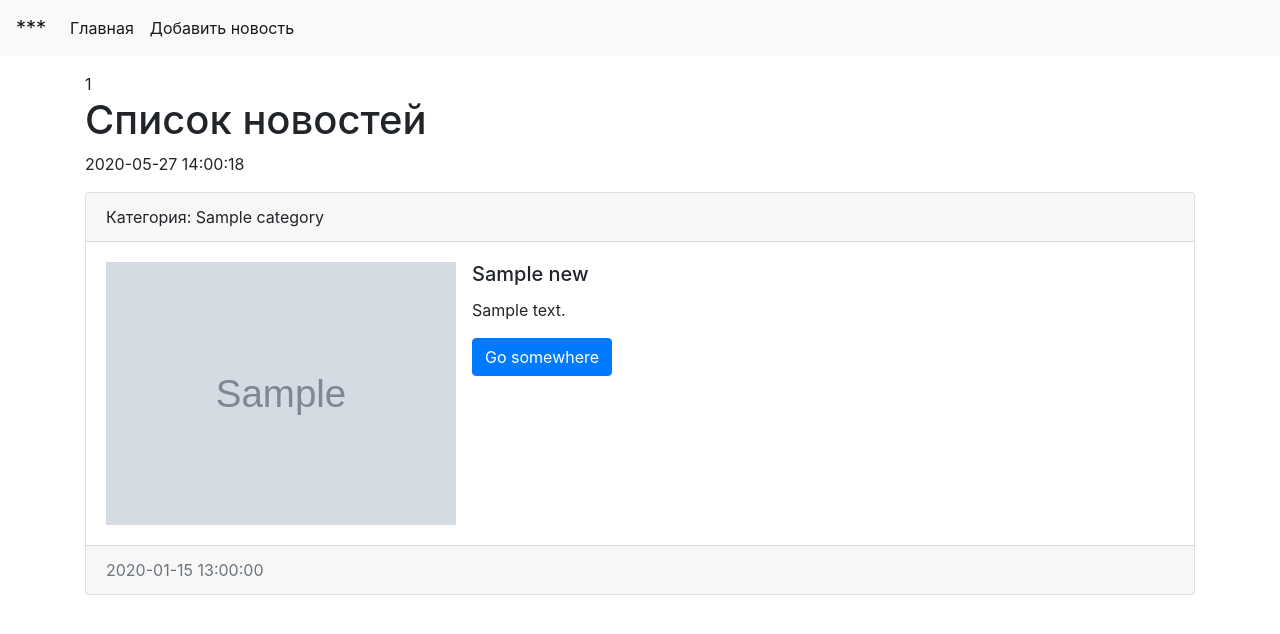
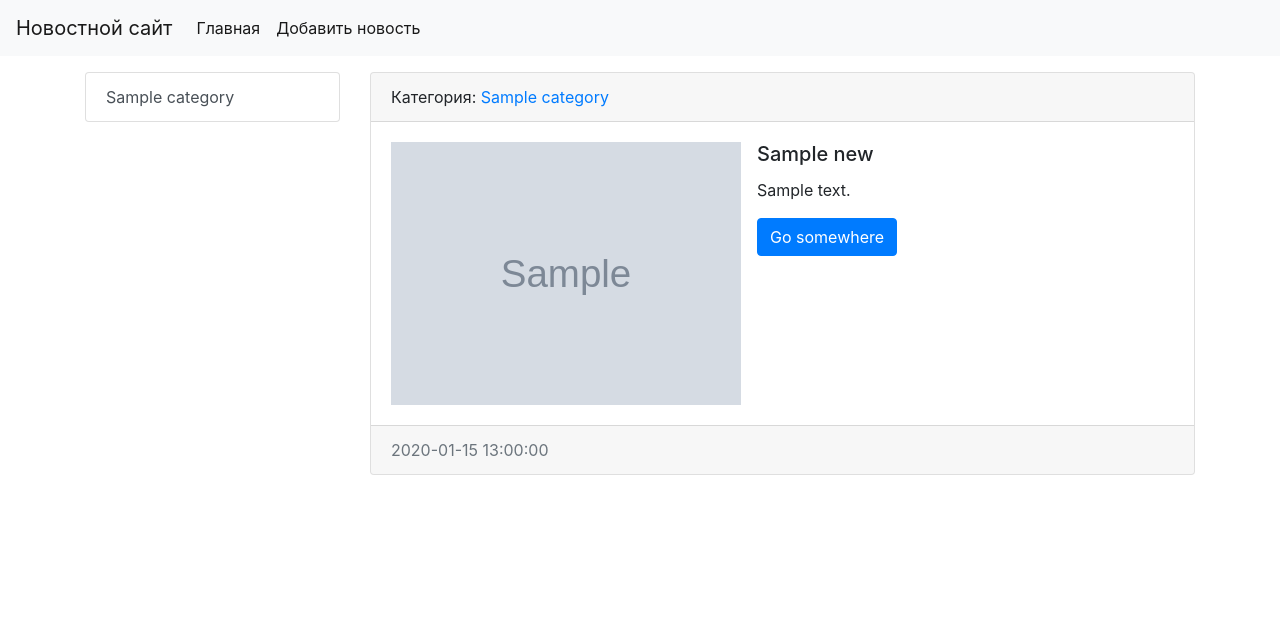
Before and after one commit to girgenson/learnin_django, a Django app: page /news/ in a window 1280 px wide. Shown: the top 634 px of the page. Run offline with Django 3.2, Linux system fonts and the light colour scheme; tables that the repository leaves empty hold one stand-in row (values such as "Sample post"); grey boxes marked "Sample" are stand-in pictures; some libraries are stand-ins or nearby versions.

Commit message:
Reorganize of html structure, 'get_category' view

```diff
--- a/mysite/settings.py
+++ b/mysite/settings.py
@@ -62,7 +62,7 @@ ROOT_URLCONF = 'mysite.urls'
 TEMPLATES = [
     {
         'BACKEND': 'django.template.backends.django.DjangoTemplates',
-        'DIRS': [],
+        'DIRS': [os.path.join(BASE_DIR, 'templates')],
         'APP_DIRS': True,
         'OPTIONS': {
             'context_processors': [
--- a/news/templates/news/index.html
+++ b/news/templates/news/index.html
@@ -1,49 +1,28 @@
-<!doctype html>
-<html lang="en">
-  <head>
-    <!-- Required meta tags -->
-    <meta charset="utf-8">
-    <meta name="viewport" content="width=device-width, initial-scale=1, shrink-to-fit=no">
-
-    <!-- Bootstrap CSS -->
-    <link rel="stylesheet" href="https://stackpath.bootstrapcdn.com/bootstrap/4.3.1/css/bootstrap.min.css" integrity="sha384-ggOyR0iXCbMQv3Xipma34MD+dH/1fQ784/j6cY/iJTQUOhcWr7x9JvoRxT2MZw1T" crossorigin="anonymous">
-
-    <title>{{ title }}</title>
-  </head>
+{% extends 'base.html' %}
 
 
-  <body>
+{% block title %}
+    {{ title }}  ::  {{ block.super }}
+{% endblock title %}
 
-    <nav class="navbar navbar-expand-lg navbar-light bg-light">
-      <a class="navbar-brand" href="/">***</a>
-      <button class="navbar-toggler" type="button" data-toggle="collapse" data-target="#navbarSupportedContent" aria-controls="navbarSupportedContent" aria-expanded="false" aria-label="Toggle navigation">
-        <span class="navbar-toggler-icon"></span>
-      </button>
-
-      <div class="collapse navbar-collapse" id="navbarSupportedContent">
-        <ul class="navbar-nav mr-auto">
-          <li class="nav-item active">
-            <a class="nav-link" href="/">Главная<span class="sr-only">(current)</span></a>
-          </li>
-          <li class="nav-item active">
-            <a class="nav-link" href="/">Добавить новость<span class="sr-only">(current)</span></a>
-          </li>
-        </ul>
+{% block sidebar %}
+    <div class="col-md-3">
+        <div class="list-group">
+            {% for item in categories %}
+                <a href="{% url 'category' item.pk %}" class="list-group-item list-group-item-action">{{ item.title }}</a>
+            {% endfor %}
         </div>
-    </nav>
+    </div>
+{% endblock sidebar %}
 
 
-    <div class="container mt-3">
-      {{ news.count }}
-      <h1>{{ title }}</h1>
-      <p>{% now "Y-m-d H:i:s" %}</p>
-      <div class="row">
-        <div class="col-md-12">
+{% block content %}
 
+    <div class="col-md-9">
         {% for item in news %}
             <div class="card mb-3">
                 <div class="card-header">
-                Категория: {{ item.category.title }}
+                    Категория: <a href="{% url 'category' item.category.pk %}">{{ item.category.title }}</a>
                 </div>
                 <div class="card-body">
                     <div class="media">
@@ -68,14 +47,5 @@
             <p>Sorry, there no any peace of news</p>
         {% endfor %}
     </div>
-      </div>
-    </div>
 
-
-    <!-- Optional JavaScript -->
-    <!-- jQuery first, then Popper.js, then Bootstrap JS -->
-    <script src="https://code.jquery.com/jquery-3.3.1.slim.min.js" integrity="sha384-q8i/X+965DzO0rT7abK41JStQIAqVgRVzpbzo5smXKp4YfRvH+8abtTE1Pi6jizo" crossorigin="anonymous"></script>
-    <script src="https://cdnjs.cloudflare.com/ajax/libs/popper.js/1.14.7/umd/popper.min.js" integrity="sha384-UO2eT0CpHqdSJQ6hJty5KVphtPhzWj9WO1clHTMGa3JDZwrnQq4sF86dIHNDz0W1" crossorigin="anonymous"></script>
-    <script src="https://stackpath.bootstrapcdn.com/bootstrap/4.3.1/js/bootstrap.min.js" integrity="sha384-JjSmVgyd0p3pXB1rRibZUAYoIIy6OrQ6VrjIEaFf/nJGzIxFDsf4x0xIM+B07jRM" crossorigin="anonymous"></script>
-  </body>
-</html>
+{% endblock content %}
--- a/news/urls.py
+++ b/news/urls.py
@@ -1,7 +1,8 @@
 from django.urls import path
-from . views import index
+from .views import index, get_category
 
 
 urlpatterns = [
-    path('', index),
+    path('', index, name='home'),
+    path('category/<int:category_id>', get_category, name='category')
 ]
--- a/news/views.py
+++ b/news/views.py
@@ -8,6 +8,20 @@ def index(request):
     context = {
         'news': news,
         'title': 'Список новостей',
-        'category': categories
+        'categories': categories
         }
+    for i in categories:
+        print(i)
     return render(request, 'news/index.html', context)
+
+
+def get_category(request, category_id):
+    categories = Category.objects.all()
+    news = News.objects.filter(category_id=category_id)
+    category = Category.objects.get(pk=category_id)
+    context = {
+        'news': news,
+        'categories': categories,
+        'category': category
+    }
+    return render(request, 'news/category.html', context)
--- /dev/null
+++ b/templates/base.html
@@ -0,0 +1,45 @@
+<!doctype html>
+<html lang="en">
+<head>
+    <!-- Required meta tags -->
+    <meta charset="utf-8">
+    <meta name="viewport" content="width=device-width, initial-scale=1, shrink-to-fit=no">
+
+    <!-- Bootstrap CSS -->
+    <link rel="stylesheet" href="https://stackpath.bootstrapcdn.com/bootstrap/4.3.1/css/bootstrap.min.css"
+          integrity="sha384-ggOyR0iXCbMQv3Xipma34MD+dH/1fQ784/j6cY/iJTQUOhcWr7x9JvoRxT2MZw1T" crossorigin="anonymous">
+
+    <title>{% block title %}Новости со всего мира{% endblock title %}</title>
+</head>
+
+
+<body>
+
+{% include 'inc/_nav.html' %}
+
+
+<div class="container mt-3">
+
+    <div class="row">
+
+        {% block sidebar %}{% endblock %}
+        {% block content %}{% endblock %}
+
+    </div>
+</div>
+
+
+<!-- Optional JavaScript -->
+<!-- jQuery first, then Popper.js, then Bootstrap JS -->
+<script src="https://code.jquery.com/jquery-3.3.1.slim.min.js"
+        integrity="sha384-q8i/X+965DzO0rT7abK41JStQIAqVgRVzpbzo5smXKp4YfRvH+8abtTE1Pi6jizo"
+        crossorigin="anonymous"></script>
+<script src="https://cdnjs.cloudflare.com/ajax/libs/popper.js/1.14.7/umd/popper.min.js"
+        integrity="sha384-UO2eT0CpHqdSJQ6hJty5KVphtPhzWj9WO1clHTMGa3JDZwrnQq4sF86dIHNDz0W1"
+        crossorigin="anonymous"></script>
+<script src="https://stackpath.bootstrapcdn.com/bootstrap/4.3.1/js/bootstrap.min.js"
+        integrity="sha384-JjSmVgyd0p3pXB1rRibZUAYoIIy6OrQ6VrjIEaFf/nJGzIxFDsf4x0xIM+B07jRM"
+        crossorigin="anonymous"></script>
+
+</body>
+</html>
--- /dev/null
+++ b/templates/inc/_nav.html
@@ -0,0 +1,17 @@
+  <nav class="navbar navbar-expand-lg navbar-light bg-light">
+    <a class="navbar-brand" href="{% url 'home' %}">Новостной сайт</a>
+    <button class="navbar-toggler" type="button" data-toggle="collapse" data-target="#navbarSupportedContent" aria-controls="navbarSupportedContent" aria-expanded="false" aria-label="Toggle navigation">
+      <span class="navbar-toggler-icon"></span>
+    </button>
+
+    <div class="collapse navbar-collapse" id="navbarSupportedContent">
+      <ul class="navbar-nav mr-auto">
+        <li class="nav-item active">
+          <a class="nav-link" href="{% url 'home' %}">Главная<span class="sr-only">(current)</span></a>
+        </li>
+        <li class="nav-item active">
+          <a class="nav-link" href="/">Добавить новость<span class="sr-only">(current)</span></a>
+        </li>
+      </ul>
+    </div>
+  </nav>
```
Also changed, not shown: news/templates/news/category.html (added, +63 -0 lines). Lines whose indentation alone changed are shown as unchanged.
